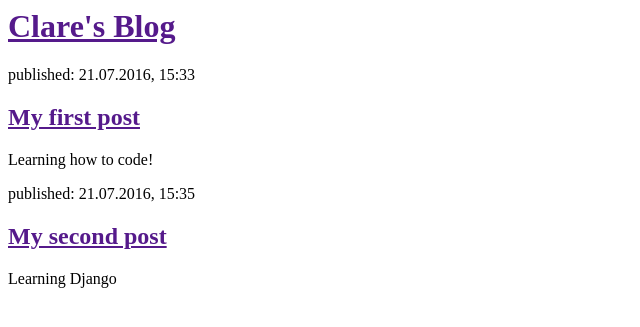
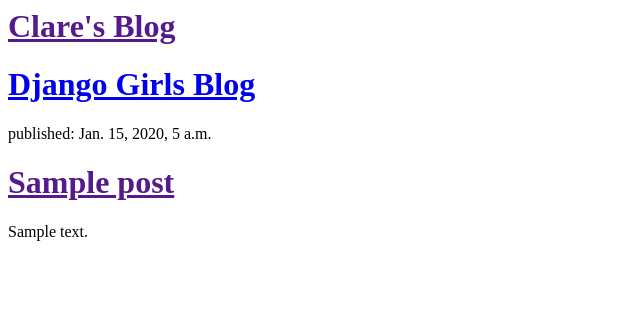
Before and after one commit to clarezegarelli/my-first-blog, a Django app: template blog/templates/blog/post_list.html in a window 1280 px wide. Shown: the top 327 px of the page, without its empty margins (0-640 px from the left). Run offline with Django 3.2, Linux system fonts and the light colour scheme; the template is opened without the code that fills it: values that come from a table or form of the project are taken from there, others are empty; tables that the repository leaves empty hold one stand-in row (values such as "Sample post").

Commit message:
Modified templates to display posts from database.

```diff
--- a/blog/templates/blog/post_list.html
+++ b/blog/templates/blog/post_list.html
@@ -8,15 +8,15 @@
 		</div>
 
 		<div>
-			<p>published: 21.07.2016, 15:33</p>
-			<h2><a href="">My first post</a></h2>
-			<p>Learning how to code!</p>
-		</div>
+    <h1><a href="/">Django Girls Blog</a></h1>
+</div>
 
-		<div>
-			<p>published: 21.07.2016, 15:35</p>
-			<h2><a href="">My second post</a></h2>
-			<p>Learning Django</a></h2>
-		</div>
+{% for post in posts %}
+    <div>
+        <p>published: {{ post.published_date }}</p>
+        <h1><a href="">{{ post.title }}</a></h1>
+        <p>{{ post.text|linebreaksbr }}</p>
+    </div>
+{% endfor %}
 	</body>
 </html>
--- a/blog/views.py
+++ b/blog/views.py
@@ -1,5 +1,8 @@
 from django.shortcuts import render
+from django.utils import timezone
+from .models import Post
 
 # Create your views here.
 def post_list(request):
-	return render(request, 'blog/post_list.html', {})
+	posts = Post.objects.filter(published_date__lte=timezone.now()).order_by('published_date')
+	return render(request, 'blog/post_list.html', {'posts' : posts})
```
